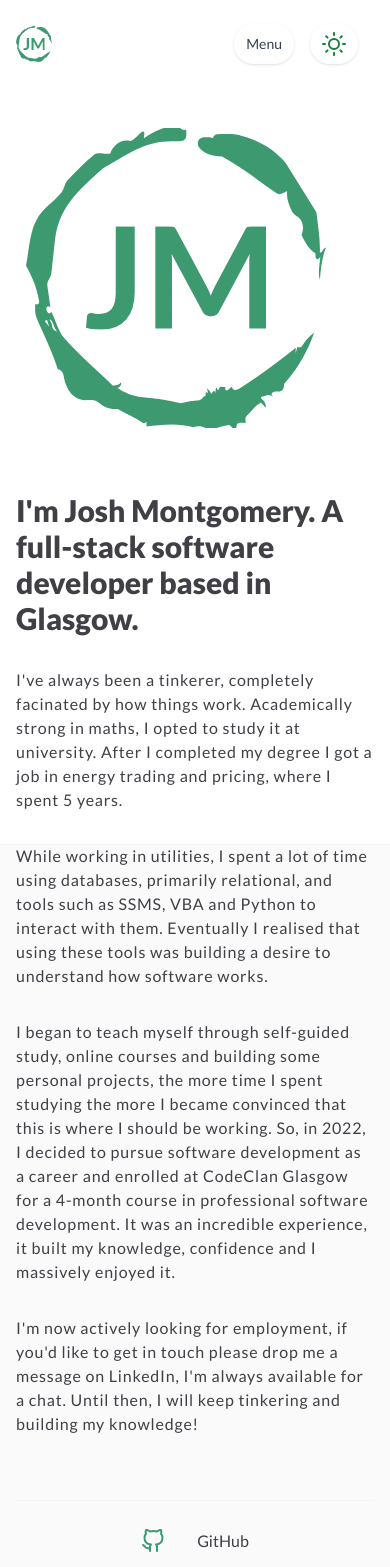
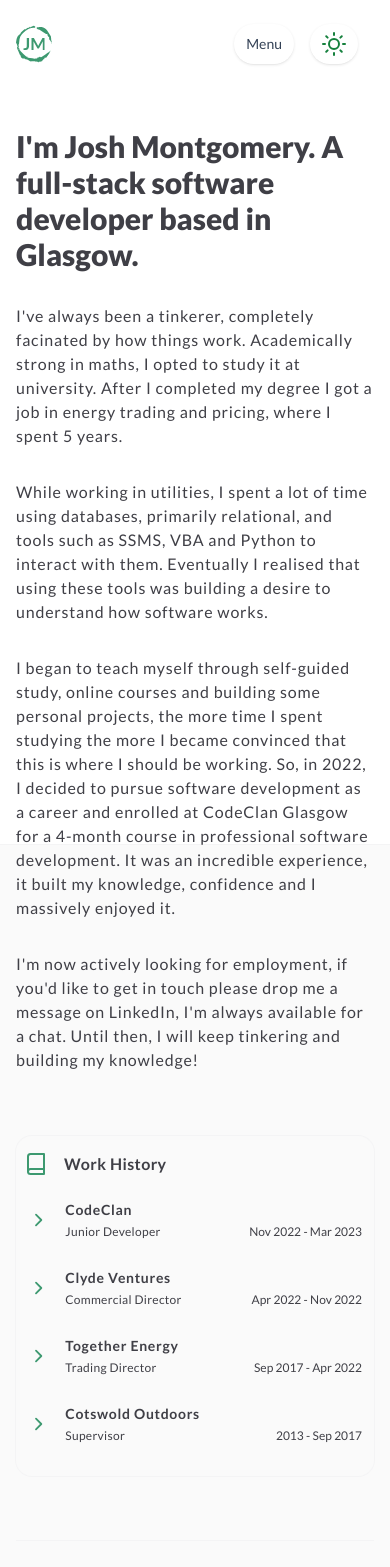
Before and after one commit to jomonty/web-jomonty-portfolio-2023, a React (Vite) app: page /about in a window 390 px wide. Shown: the top 1567 px of the page. Built offline with nearby package versions, Linux system fonts and the light colour scheme.

Commit message:
moved work history

```diff
--- a/src/components/home/HomeWorkHistory.jsx
+++ b/src/components/about/AboutWorkHistory.jsx
@@ -2,7 +2,7 @@ import { Book, ChevronRight } from "react-feather";
 
 import HomeContent from "../../constants/HomeContent.js";
 
-const HomeWorkHistory = () => {
+const AboutWorkHistory = () => {
   const WorkHistory = () =>
     HomeContent.workHistory.map((company, index) => {
       return (
@@ -29,7 +29,7 @@ const HomeWorkHistory = () => {
       );
     });
   return (
-    <div className="max-w-sm rounded-2xl bg-zinc-50 p-2 pb-6 ring-1 ring-zinc-100 dark:bg-zinc-800/50 dark:ring-zinc-300/20">
+    <div className="flex w-full flex-col rounded-2xl bg-zinc-50 p-2 pb-6 ring-1 ring-zinc-100 dark:bg-zinc-800/50 dark:ring-zinc-300/20 lg:w-[80%]">
       <div className="flex justify-start gap-4 pt-2 pb-5">
         <Book color="var(--color-logoprimary)" />
         <h2 className="font-bold tracking-wide">Work History</h2>
@@ -41,4 +41,4 @@ const HomeWorkHistory = () => {
   );
 };
 
-export default HomeWorkHistory;
+export default AboutWorkHistory;
--- a/src/containers/About.jsx
+++ b/src/containers/About.jsx
@@ -1,6 +1,7 @@
 import ContentWrapper from "./ContentWrapper.jsx";
 import AboutContent from "../constants/AboutContent.js";
 import ContactLinks from "../components/ContactLinks.jsx";
+import AboutWorkHistory from "../components/about/AboutWorkHistory.jsx";
 
 const About = () => {
   const AboutContactLinks = () =>
@@ -15,9 +16,6 @@ const About = () => {
             target="_blank"
             rel="noreferrer"
             className="flex justify-start py-3 hover:text-logoprimary"
-            // onClick={() => {
-            //   closePopoverNav();
-            // }}
           >
             <span className="flex  gap-8">
               {link.svg}
@@ -40,15 +38,10 @@ const About = () => {
       <ContentWrapper>
         <div className="mt-6">
           <div className="grid grid-cols-1 gap-y-16 lg:grid-cols-2 lg:grid-rows-[auto_1fr] lg:gap-y-12">
-            <div className="lg:ml-20">
-              <div className="flex max-w-xs px-2.5 lg:max-w-none">
-                <img
-                  src="/logo-low-trans-svg.svg"
-                  className="aspect-square rounded-xl object-cover md:rounded-2xl"
-                />
-              </div>
+            <div className="flex justify-center lg:mt-20 lg:ml-20">
+              <AboutWorkHistory />
             </div>
-            <div className="lg:order-first lg:row-span-2">
+            <div className="order-first lg:row-span-2">
               <h1 className="text-3xl font-extrabold sm:text-4xl md:text-5xl">
                 {AboutContent.title}
               </h1>
--- a/src/containers/Home.jsx
+++ b/src/containers/Home.jsx
@@ -43,13 +43,6 @@ const Home = () => {
           <HomeImages />
         </div>
       </div>
-      <ContentWrapper>
-        <div className="mt-8 sm:mt-12">
-          <div className="grid grid-cols-1 md:grid-cols-2">
-            <HomeWorkHistory />
-          </div>
-        </div>
-      </ContentWrapper>
     </main>
   );
 };
```
